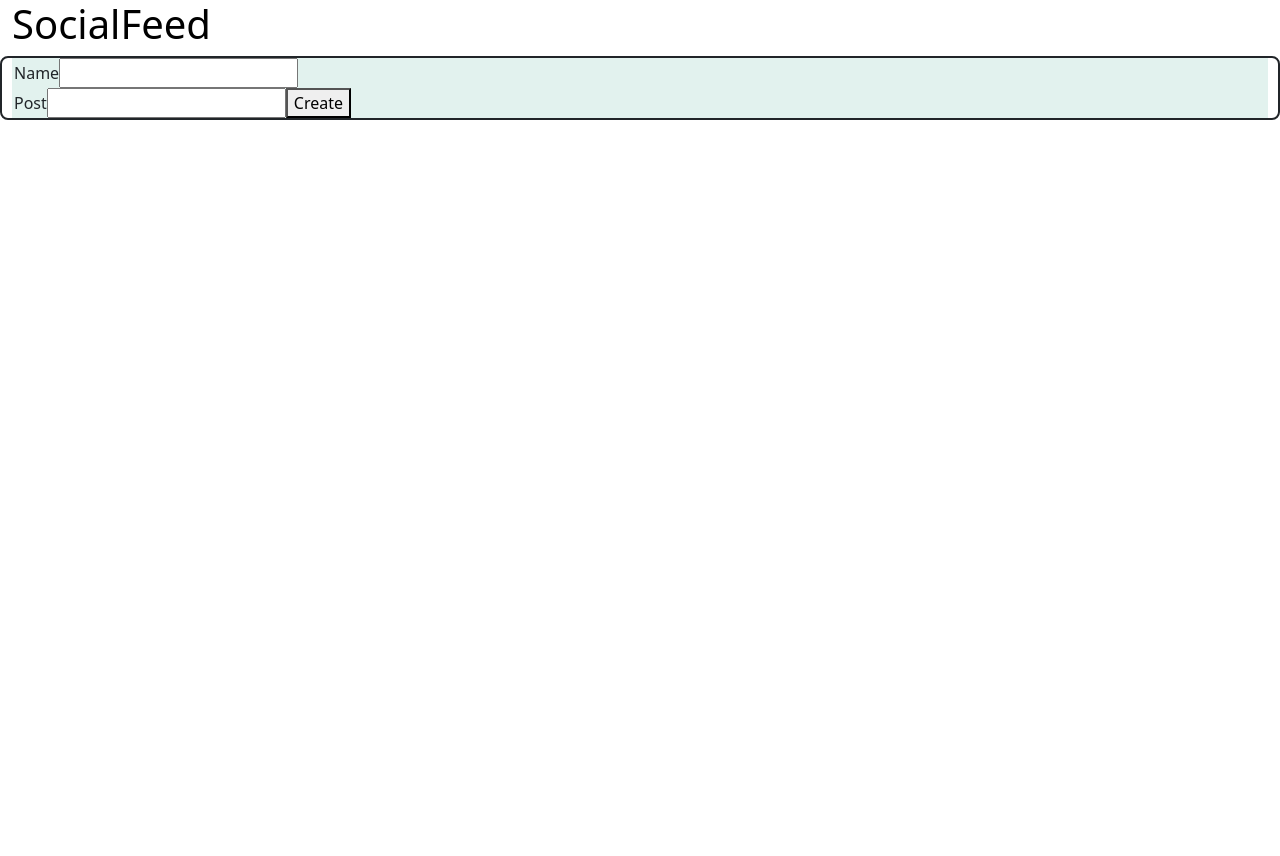
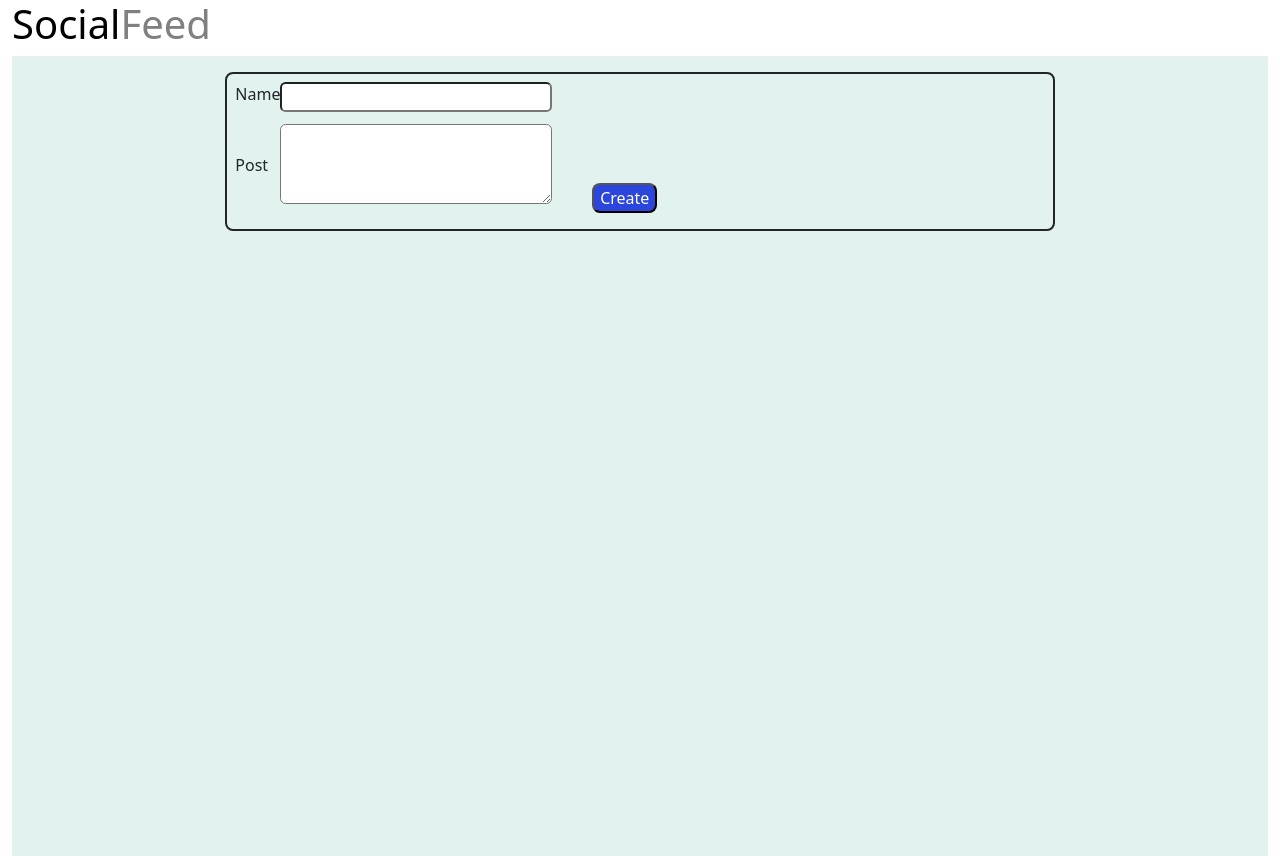
Before and after one commit to rexsheikh/social_feed, a React (Create React App) app: page / in a window 1280 px wide. Before the commit the page ends 800 px from the top, so only its background shows below. Built offline with nearby package versions, Linux system fonts and the light colour scheme.

Commit message:
Completed styling for the create post section.

```diff
--- a/src/App.jsx
+++ b/src/App.jsx
@@ -3,6 +3,7 @@ import CreatePost from './Components/CreatePost';
 import DisplayPosts from './Components/DisplayPosts';
 import NavBar from './Components/NavBar';
 import './Components/App.css'
+
 
 
 function App() {
@@ -15,19 +16,21 @@ function App() {
 
   return(
     <div className = "container-fluid">
-      <div className = "row">
-        <div className='nav-bar'>
-          <NavBar />
-        </div>
+      <div>
+        <NavBar />
       </div>
-      <div className='background'>
-        <div className = "row">
-          <div className='create-post'>
-            <CreatePost addNewPost = {addNewPost}/>
+      <div className='content-container'>
+        <div className='row'>
+          <div className='col'></div>
+          <div className='col-8'>
+            <div className='create-post-container' >
+              <CreatePost addNewPost = {addNewPost}/>
+            </div>
+            <div className='display-post'>
+              <DisplayPosts parentPosts = {posts}/>
+            </div>
           </div>
-        </div>
-        <div className='row'>
-          <DisplayPosts parentPosts = {posts}/>
+          <div className='col'></div>
         </div>
       </div>
     </div>
--- a/src/components/App.css
+++ b/src/components/App.css
@@ -1,18 +1,72 @@
 .nav-bar {
+    display:flex;
     background-color: white;
     align-items: left;
     color:black
 }
-
-.background{
+.feed{
+    color:gray
+}
+.content-container{
+    display: block;
     background-color: #E2F2EE;
+    width: auto;
+    height:100vh;
 }
 
-.create-post{
+.create-post-container{
+  display: block;
   border: 2px solid;
   border-radius: 0.5em;
+  margin-top:1rem;
+
+}
+.name-container{
+    display: block;
+
+}
+.name-label{
+    position: absolute;
+    display: inline-block;
+    margin-left: 0.5rem;
+    margin-top:0.5rem;
+}
+.post-label{
+    position:absolute;
+    margin-top: 1.8rem;
+    margin-left: 0.5rem;
+
+}
+.name-box {
+    border-radius:0.35rem;
+    width: 17rem;
+    margin-left: 3.3rem;
+    margin-bottom: 0.5rem;
+    margin-top: 0.5rem;
+}
+.post-container{
+    display: block;
+    margin-top: 0.25rem;
+
+}
+.post-box {
+    display: inline-block;
+    border-radius: 0.35rem;
+    height: 5rem;
+    width: 17rem;
+    margin-left: 3.3rem;
+    margin-right: 3rem;
+
 }
 
+.create-button {
+    display: inline-block;
+    border-radius: 0.5rem;
+    background-color: rgb(43, 70, 220);
+    color: rgb(255, 255, 255);
+    margin-left: -0.5rem;
+    margin-bottom: 1rem;
+}
 .display-post{
     border: bisque
 }
--- a/src/components/CreatePost.jsx
+++ b/src/components/CreatePost.jsx
@@ -19,13 +19,15 @@ const CreatePost = (props) => {
     }
     return (
         <form onSubmit={handleSubmit}>
-            <div>
-             <label> Name </label>
-             <input type = "text" value={props.name} onChange = {(event) => setName(event.target.value)}/>
+            <div className='name-container'>
+             <label className='name-label'> Name </label>
+             <input className = 'name-box' type = "text" value={props.name} onChange = {(event) => setName(event.target.value)}/>
             </div>
-            <label> Post </label>
-            <input type = "text" value={props.post} onChange = {(event) => setPost(event.target.value)}/>
-            <button type = "submit">Create</button>
+            <div className='post-container'>
+                <label className='post-label'> Post </label>
+                <textarea className='post-box' type = "text" value={props.post} onChange = {(event) => setPost(event.target.value)}/>
+                <button className = "create-button" type = "submit">Create</button>
+            </div>
         </form>
     );
 }
--- a/src/components/NavBar.jsx
+++ b/src/components/NavBar.jsx
@@ -1,6 +1,9 @@
 const NavBar = (props) => {
     return (
-        <h1>SocialFeed</h1>
+        <div className="nav-bar">
+            <h1>Social</h1>
+            <h1 className="feed">Feed</h1>
+        </div>
      );
 }
 
```
